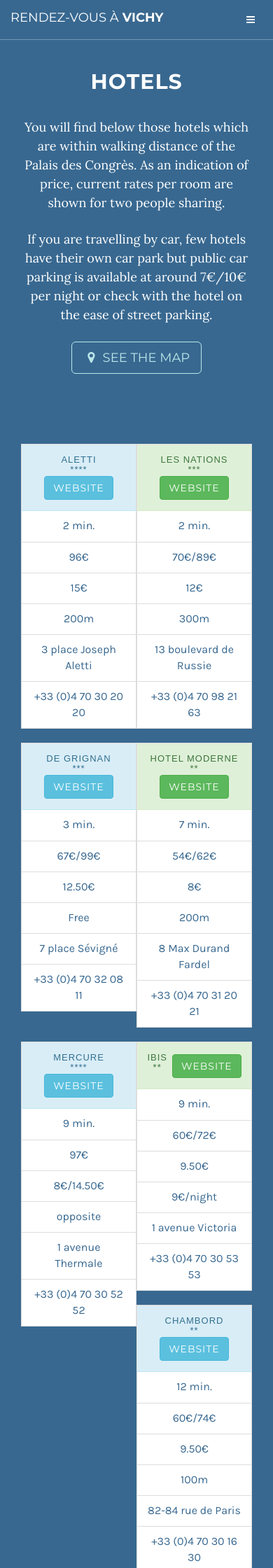
After one commit to alienorlatour/rscdsparis-vichy, a PHP site: page /hotels.php in a window 390 px wide. The commit adds this page. Shown: the top 2240 px of the page at 70% size. Run offline with PHP 8.4, Linux system fonts and the light colour scheme; some libraries are stand-ins or nearby versions.

Commit message:
More about the hotels: - Added a page for hotels (to avoid clotting the main page). - Split Accomodation into Accomodation, Travel and Vichy (tourist info). - Moved the tourist info below the registration section. - Added the hotels to the Hotels page map. - Pricely.css for the hotel comparison (to be tested on mobile). - In the programme section, changed 'Registration' to 'Welcome' on the first item.

```diff
--- /dev/null
+++ b/hotels.php
@@ -0,0 +1,228 @@
+<!DOCTYPE html>
+<html lang="en">
+
+<head>
+
+    <?php require_once 'panels/head.html'?>
+
+</head>
+
+<body id="page-top" data-spy="scroll" data-target=".navbar-fixed-top">
+
+  <nav class="navbar navbar-custom navbar-fixed-top" role="navigation">
+    <div class="container">
+      <div class="navbar-header">
+        <button type="button" class="navbar-toggle" data-toggle="collapse" data-target=".navbar-main-collapse">
+          <i class="fa fa-bars"></i>
+        </button>
+        <a class="navbar-brand" href="index.php"><span class="light">Rendez-vous à</span> Vichy </a>
+      </div>
+      <!-- Collect the nav links, forms, and other content for toggling -->
+      <div class="collapse navbar-collapse navbar-right navbar-main-collapse">
+        <ul class="nav navbar-nav">
+          <!-- Hidden li included to remove active class from about link when scrolled up past about section -->
+          <li class="hidden">
+            <a href="#page-top"></a>
+          </li>
+          <li>
+            <a href="index.php"><i class="fa fa-angle-double-left"></i> Back</a>
+          </li>
+        </ul>
+      </div>
+    </div>
+  </nav>
+
+
+  <section class="content-section">
+    <div class="intro-section">
+      <div class="container">
+        <div class="col-lg-8 col-lg-offset-2 text-center">
+          <h2>Hotels</h2>
+          <p>You will find below those hotels which are within walking distance of the Palais des Congrès. As an
+            indication of price, current rates per room are shown for two people sharing.</p>
+          <p>If you are travelling by car, few hotels have their own car park but public car parking is available at
+            around 7€/10€ per night or check with the hotel on the ease of street parking.</p>
+          <a href="#map" class="btn btn-default btn-lg page-scroll"><i class="fa fa-map-marker fa-fw"></i> <span
+            class="network-name">See the map</span></a>
+        </div>
+      </div>
+    </div>
+  </section>
+
+
+  <section class="content-section">
+    <div class="intro-section">
+      <div class="separator col-md-12">
+        <div class="pricely-chart">
+          <section class="col-xs-12">
+            <ul class="pricely-pro">
+              <li class="pricely-first-heading panel-success col-md-4 text-center">
+                <h3 class="panel-heading"></h3>
+                <ul class="list-group">
+                  <li class="list-group-item">Walking time</li>
+                  <li class="list-group-item">Room rates (2 people sharing)</li>
+                  <li class="list-group-item">Breakfast</li>
+                  <li class="list-group-item">Car park</li>
+                  <li class="list-group-item">Address</li>
+                  <li class="list-group-item">Tel.</li>
+                </ul>
+              </li>
+
+              <li class="pricely-inner panel-info col-xs-6 col-md-2 text-center">
+                <h3 class="panel-heading">
+                  <span class="pricely-label">Aletti<br />****
+                  </span> <a href="http://www.hotel-aletti.fr/en/" class="btn btn-info" target="_blank">Website</a>
+                </h3>
+                <ul class="list-group">
+                  <li class="list-group-item">2 min.</li>
+                  <li class="list-group-item">96€</li>
+                  <li class="list-group-item">15€</li>
+                  <li class="list-group-item">200m</li>
+                  <li class="list-group-item">3 place Joseph Aletti</li>
+                  <li class="list-group-item">+33 (0)4 70 30 20 20</li>
+                </ul>
+              </li>
+
+              <li class="pricely-inner panel-success col-xs-6 col-md-2 text-center">
+                <h3 class="panel-heading">
+                  <span class="pricely-label">Les Nations<br />***
+                  </span> <a href="http://www.lesnations.com/en/" class="btn btn-success" target="_blank">Website</a>
+                </h3>
+                <ul class="list-group">
+                  <li class="list-group-item">2 min.</li>
+                  <li class="list-group-item">70€/89€</li>
+                  <li class="list-group-item">12€</li>
+                  <li class="list-group-item">300m</li>
+                  <li class="list-group-item">13 boulevard de Russie</li>
+                  <li class="list-group-item">+33 (0)4 70 98 21 63</li>
+                </ul>
+              </li>
+
+              <li class="pricely-inner panel-info col-xs-6 col-md-2 text-center">
+                <h3 class="panel-heading">
+                  <span class="pricely-label">De Grignan<br />***
+                  </span> <a href="http://www.hoteldegrignan.fr/" class="btn btn-info" target="_blank">Website</a>
+                </h3>
+                <ul class="list-group">
+                  <li class="list-group-item">3 min.</li>
+                  <li class="list-group-item">67€/99€</li>
+                  <li class="list-group-item">12.50€</li>
+                  <li class="list-group-item">Free</li>
+                  <li class="list-group-item">7 place Sévigné</li>
+                  <li class="list-group-item">+33 (0)4 70 32 08 11</li>
+                </ul>
+              </li>
+
+              <li class="pricely-inner panel-success col-xs-6 col-md-2 text-center">
+                <h3 class="panel-heading">
+                  <span class="pricely-label">Hotel Moderne<br />**
+                  </span> <a
+                    href="http://www.hotelmoderne-vichy.fr/anglais-vichy-hotel/index-anglais/index-anglais.html"
+                    class="btn btn-success" target="_blank">Website</a>
+                </h3>
+                <ul class="list-group">
+                  <li class="list-group-item">7 min.</li>
+                  <li class="list-group-item">54€/62€</li>
+                  <li class="list-group-item">8€</li>
+                  <li class="list-group-item">200m</li>
+                  <li class="list-group-item">8 Max Durand Fardel</li>
+                  <li class="list-group-item">+33 (0)4 70 31 20 21</li>
+                </ul>
+              </li>
+            </ul>
+          </section>
+        </div>
+      </div>
+    </div>
+    <div class="separator col-md-12">
+      <div class="pricely-chart">
+        <section class="col-xs-12">
+          <ul class="pricely-pro">
+            <li class="pricely-first-heading panel-success col-md-4 col-md-offset-1">
+              <h3 class="panel-heading"></h3>
+              <ul class="list-group">
+                <li class="list-group-item">Walking time</li>
+                <li class="list-group-item">Room rates (2 people sharing)</li>
+                <li class="list-group-item">Breakfast</li>
+                <li class="list-group-item">Car park</li>
+                <li class="list-group-item">Address</li>
+                <li class="list-group-item">Tel.</li>
+              </ul>
+            </li>
+
+            <li class="pricely-inner panel-info col-xs-6 col-md-2 text-center">
+              <h3 class="panel-heading">
+                <span class="pricely-label">Mercure<br />****
+                </span> <a href="http://www.mercure.com/gb/hotel-0460-mercure-vichy-thermalia-hotel/index.shtml"
+                  class="btn btn-info" target="_blank">Website</a>
+              </h3>
+              <ul class="list-group">
+                <li class="list-group-item">9 min.</li>
+                <li class="list-group-item">97€</li>
+                <li class="list-group-item">8€/14.50€</li>
+                <li class="list-group-item">opposite</li>
+                <li class="list-group-item">1 avenue Thermale</li>
+                <li class="list-group-item">+33 (0)4 70 30 52 52</li>
+              </ul>
+            </li>
+
+            <li class="pricely-inner panel-success col-xs-6 col-md-2 text-center">
+              <h3 class="panel-heading">
+                <span class="pricely-label">Ibis<br />**
+                </span> <a href="http://www.ibis.com/gb/united-kingdom/index.shtml" class="btn btn-success"
+                  target="_blank">Website</a>
+              </h3>
+              <ul class="list-group">
+                <li class="list-group-item">9 min.</li>
+                <li class="list-group-item">60€/72€</li>
+                <li class="list-group-item">9.50€</li>
+                <li class="list-group-item">9€/night</li>
+                <li class="list-group-item">1 avenue Victoria</li>
+                <li class="list-group-item">+33 (0)4 70 30 53 53</li>
+              </ul>
+            </li>
+
+            <li class="pricely-inner panel-info col-xs-6 col-md-2 text-center">
+              <h3 class="panel-heading">
+                <span class="pricely-label">Chambord<br />**
+                </span> <a href="http://www.hotel-chambord-vichy.com/en/" class="btn btn-info" target="_blank">Website</a>
+              </h3>
+              <ul class="list-group">
+                <li class="list-group-item">12 min.</li>
+                <li class="list-group-item">60€/74€</li>
+                <li class="list-group-item">9.50€</li>
+                <li class="list-group-item">100m</li>
+                <li class="list-group-item">82-84 rue de Paris</li>
+                <li class="list-group-item">+33 (0)4 70 30 16 30</li>
+              </ul>
+            </li>
+          </ul>
+        </section>
+      </div>
+    </div>
+  </section>
+
+
+  <!-- Map Section -->
+  <div id="map"></div>
+
+  <!-- Footer -->
+  <footer>
+    <div class="container text-center">
+      <p>&copy; 2015 RSCDS Paris Branch</p>
+    </div>
+  </footer>
+
+  <!-- jQuery and bootstrap -->
+  <script src="rsrc/js/jquery.js"></script>
+  <script src="rsrc/js/bootstrap.min.js"></script>
+  <script src="rsrc/js/jquery.easing.min.js"></script>
+  <!-- Google Maps API Key -->
+  <script type="text/javascript"
+    src="https://maps.googleapis.com/maps/api/js?key=AIzaSyCDVXvIpUizo4p8fIdP7CS1TPH40HFI8Qo&sensor=false"></script>
+  <!-- Custom Theme JavaScript -->
+  <script src="rsrc/js/grayscale-hotels.js"></script>
+
+</body>
+
+</html>
--- a/index.php
+++ b/index.php
@@ -14,8 +14,10 @@
 <?php include_once 'panels/intro.html';?>
 <?php include_once 'panels/about.html';?>
 <?php include_once 'panels/program.html';?>
+<?php include_once 'panels/travel.html';?>
 <?php include_once 'panels/accomodation.html';?>
 <?php include_once 'panels/registration.html';?>
+<?php include_once 'panels/vichy.html';?>
 
   <!-- Map Section -->
   <div id="map"></div>
--- a/panels/head.html
+++ b/panels/head.html
@@ -12,11 +12,13 @@
 
 <!-- Custom CSS -->
 <link href="rsrc/css/grayscale.css" rel="stylesheet">
+<link href="rsrc/css/pricely.css" rel="stylesheet">
 
 <!-- Custom Fonts -->
 <link rel="stylesheet" href="//maxcdn.bootstrapcdn.com/font-awesome/4.3.0/css/font-awesome.min.css">
 <link href="http://fonts.googleapis.com/css?family=Lora:400,700,400italic,700italic" rel="stylesheet" type="text/css">
 <link href="http://fonts.googleapis.com/css?family=Montserrat:400,700" rel="stylesheet" type="text/css">
+<link href="http://fonts.googleapis.com/css?family=Karla:400,400italic,700,700italic" rel="stylesheet" type="text/css">
 
 <!-- HTML5 Shim and Respond.js IE8 support of HTML5 elements and media queries -->
 <!-- WARNING: Respond.js doesn't work if you view the page via file:// -->
--- a/panels/program.html
+++ b/panels/program.html
@@ -6,9 +6,9 @@
         <h2 class="text-center">Programme</h2>
         <h3>Saturday 26 March</h3>
         <ul>
-          <li>13.00-14.00 · Registration</li>
+          <li>13.00-14.00 · Welcome</li>
           <li>14.00-16.30 · Class</li>
-          <li>18.45-20.30 · Aperitif & dinner</li>
+          <li>18.45-20.30 · Aperitif &amp; dinner</li>
           <li>21.00-00.30 · Dance (dress informal)</li>
         </ul>
         <h3>Sunday 27 March</h3>
@@ -16,7 +16,7 @@
           <li>10.00-12.30 · Class </li>
           <li>13.00-14.30 · Lunch</li>
           <li>Afternoon   · Visit of Vichy <i>Second Empire, Belle époque – Age d’or de Vichy</i></li>
-          <li>18.30-21.00 · Aperitif & Gala Dinner in the Salon Napoléon</li>
+          <li>18.30-21.00 · Aperitif &amp; Gala Dinner in the Salon Napoléon</li>
           <li>21.30-00.30 · Ball (Formal dress preferred)</li>
         </ul>
         <h3>Monday 28 March</h3>
--- /dev/null
+++ b/rsrc/css/pricely.css
@@ -0,0 +1,204 @@
+/*!
+* Pricely v1.0
+*
+* Copyright 2013 - Forever, Weborithm.com
+*
+* Designed and built by Weborithm
+*/
+
+
+.pricely-chart:after, .pricely-chart:after, .pricely-pro:after, .pricely-chart-three:after, .panel-heading li:after { content: " "; display: table; clear: both; }
+
+
+/* Parent Pricely Holder */
+.pricely-chart-one {  }
+.pricely-chart-two {  }
+.pricely-chart-three {  }
+.pricely-chart-four {  }
+
+
+/* Fonts */
+.pricely-chart { font-family: 'Karla', sans-serif; }
+.pricely-chart h1, .pricely-chart h2, .pricely-chart h3, .pricely-chart h4, .pricely-chart h5, .pricely-chart h6 { font-family: 'Raleway', sans-serif; font-weight: 300; }
+.pricely-chart .glyphicon { color: #9b9b9b; }
+
+
+/* Vertical Alignment
+#pricely-vertical { display: table; width: 100%; }
+#pricely-align { display: table-cell; vertical-align: middle; } */
+
+
+/* Headings */
+.pricely-chart .panel-heading { font-size: 22px; margin: 0; padding: 20px 20px; text-align: center; }
+.pricely-chart-one h3 span { display: block; font-size: 13px; font-weight: 300; letter-spacing: 0.5px; padding: 5px 0 0; text-transform: uppercase; }
+
+
+/* Headings Formatting */
+.pricely-label { display: block; font-size: 13px; letter-spacing: 1px; margin: 0 auto 10px; text-transform: uppercase; }
+.pricely-first-heading .pricely-label { font-weight: 600; }
+.pricely-figure { padding: 20px 0 30px; position: relative; }
+.pricely-currency { display: inline-block; font-size: 20px; font-weight: 400; position: absolute; top: 30px; }
+.pricely-amount { display: inline-block; font-size: 70px; line-height: 70px; padding: 0 0 0 17px; }
+.pricely-foreword { display: block; font-family: 'Karla', sans-serif; font-size: 14px; font-style: italic; padding: 0; }
+.pricely-paragraph { font-size: 14px; line-height: 20px; margin: 20px; text-align: left; }
+.pricely-paragraph span { font-size: 28px; }
+
+
+/* Headings - Backgrounds */
+.pricely-chart .with-diagonal { background-image: url(../img/diagonal-left.png); }
+.pricely-chart .with-featured-diagonal { background-image: url(../img/diagonal-right.png); font-weight: 600; }
+.pricely-chart .with-boxes { background-image: url(../img/boxes.png); }
+.pricely-chart .with-checks-1 { background-image: url(../img/checks_1.png); }
+.pricely-chart .with-checks-2 { background-image: url(../img/checks_2.png); }
+.pricely-chart .with-checks-3 { background-image: url(../img/checks_3.png); }
+
+
+/* Panel + Panel Header + Panel Footer */
+.pricely-chart .panel { margin: 0; }
+.pricely-chart-two .panel, .pricely-chart-two .panel-heading { border-radius: 0; }
+
+.pricely-chart .panel-footer { padding: 10px; }
+.pricely-chart-two .panel-footer { border-width: 0 1px 1px 1px; margin: 0px 0px 10px; padding: 0; border-radius: 0; }
+
+
+/* Collapse */
+.pricely-chart .panel-collapse p { margin: 10px 0; }
+
+
+/* Images */
+.pricely-chart .img-responsive { max-width: inherit; width: 100%; }
+
+
+/* Call to Action Buttons */
+.pricely-chart-one .pricely-call { }
+.pricely-chart-one .pricely-call a { font-size: 18px; }
+.col-md-2 .pricely-call a { font-size: 16px; /* Smaller font for narrow columsn */ }
+
+.pricely-chart-two .pricely-call {  }
+.pricely-chart-two .pricely-call a { font-size: 20px; }
+
+
+/* Pricely Indicators */
+ol.pricely-indicators { position: static; width: auto; margin: 0; padding: 0; text-align: right; }
+ol.pricely-indicators li.active { background: #f7931f; border-color: #f7931f; margin: 1px 3px; }
+ol.pricely-indicators li { background: #fff; border-color: #ebebeb; height: 12px; width: 12px; margin: 1px 3px; padding: 6px; }
+
+
+/* Tooltip */
+.tooltip { font-family: 'Karla', sans-serif; }
+.pricely-tooltip:hover { cursor: pointer; }
+
+
+/* Modal */
+.pricely-chart .modal p { margin: 0; }
+.pricely-chart .modal-body { padding: 0; }
+.pricely-chart .modal-body .thumbnail { border: 0; border-radius: 0; padding: 0; }
+.modal-backdrop.in { opacity: 0.5; filter: alpha(opacity=50); }
+.pricely-chart .modal p.modal-text { padding: 10px 15px; }
+
+/* Buttons */
+.panel-footer .btn { line-height: 44px; }
+.btn-wide { border: 0; padding: 0; border-radius: 0; width: 100%; }
+
+
+/* Icons */
+.pricely-pro .glyphicon { display: block; text-align: center; }
+.pricely-pro .glyphicon { color: #3A87AD; }
+.pricely-pro .x { color: #B94A61; }
+
+
+/*===== Price Chart Specific =====*/
+
+  /* Classic */
+
+
+  /* Business */
+
+
+  /* Professional */
+  .pricely-pro .panel-heading { border-radius: 0; min-height: 120px; }
+  .pricely-pro li li.list-group-item { border-left-width: 1px; border-radius: 0; min-height: 45px; }
+  .pricely-pro li.pricely-first-heading li.list-group-item { border-left-width: 1px; border-radius: 0; min-height: 45px; }
+
+  .pricely-pro { list-style: none; margin: 0; padding: 0; }
+  .pricely-pro li.pricely-first-heading, .pricely-pro li.pricely-inner {  padding: 0; }
+
+  .pricely-pro .panel-heading { border-right: 1px solid #ddd; border-top: 1px solid #ddd; }
+  .pricely-pro li:first-child .panel-heading { border-left: 1px solid #ddd; }
+
+  .pricely-professional li.list-group-item  .feature-hide { display: none; }
+  .pricely-professional li .glyphicon { display: inline-block; }
+  .pricely-professional li  .pricely-paragraph .glyphicon { display: block; }
+  .pricely-professional li.list-group-item { text-align: center; }
+
+
+  /* Wizard */
+  .pricely-wizard { text-align: center; }
+
+  .pricely-wizard .dropdown-menu { -webkit-box-shadow: none; -moz-box-shadow: none; box-shadow: none; }
+  .pricely-wizard .dropdown-menu span { display: block; padding: 5px 10px; }
+  .pricely-wizard .pricely-inline { display: inline; }
+
+  .pricely-wizard p.dropdown { background: #eee; border: 1px solid #fff; padding: 3px 9px; border-radius: 3px; text-align: left; }
+  .pricely-wizard p.dropdown:hover { background: #f9f9f9; border-color: #eee; color: #fff; }
+  .pricely-wizard p.dropdown  a:focus, .pricely-wizard p.dropdown  a:hover { text-decoration: none; }
+  .pricely-wizard p.dropdown span a {
+    -webkit-transition: 0.2s ease-in-out; /** Chrome & Safari **/
+    -moz-transition: 0.2s ease-in-out; /** Firefox **/
+    -o-transition: 0.2s ease-in-out; /** Opera **/ }
+  .pricely-wizard p.dropdown span a:hover { padding-left: 3px;
+    -webkit-transition: 0.2s ease-in-out; /** Chrome & Safari **/
+    -moz-transition: 0.2s ease-in-out; /** Firefox **/
+    -o-transition: 0.2s ease-in-out; /** Opera **/ text-decoration: none; }
+  .pricely-wizard p.pricely-wizard-selection { background: #5BC0DE; color: #fff; display: inline-block; margin: -1px 0 10px 0; padding: 3px 9px; text-transform: uppercase; border-radius: 3px; }
+  .pricely-wizard .tab-pane span.glyphicon { font-size: 24px; margin: 0 10px 0 0; position: relative; top: 7px; }
+
+  .pricely-wizard .tab-inner { margin: 20px 0 0; padding: 0; }
+  .pricely-wizard .tab-inner-child { margin: 1px 0 0; padding: 20px 0 0; }
+
+  .pricely-wizard .panel { border: 0 !important; border-radius: 0; box-shadow: none; padding: 0; }
+  .pricely-wizard .panel .panel-heading { border: 0; box-shadow: none; padding: 20px 0; }
+
+
+@media screen and (min-width:0\0) { /* Specific to IE */
+
+.pricely-currency { display: inline-block; font-size: 20px; font-weight: 400; position: relative; top: -30px; }
+.pricely-amount { font-size: 65px; line-height: 65px; }
+.pricely-chart .panel-footer { margin: 0 0 20px; padding: 0; }
+
+}
+
+
+@media screen and (max-width: 991px) {
+
+.pricely-chart-one { margin-bottom: 20px; }
+
+.tab-content { border-left: 0; }
+
+.pricely-pro li li.list-group-item { border-left-width: 1px; text-align: center; }
+
+.pricely-chart .panel-heading { padding: 15px 10px; }
+
+.pricely-pro .panel-heading { border-left: 1px solid #ddd; min-height: inherit; }
+
+.pricely-professional li.list-group-item .feature-hide { display: inline; padding: 0 0 0 10px; }
+
+.pricely-pro li.pricely-first-heading { display: none; }
+
+.pricely-pro .glyphicon { display: inline-block; text-align: center; }
+
+.pricely-foreword, .pricely-label { display: inline-block; margin: 0; }
+.pricely-foreword:before { content: " "; }
+
+}
+
+
+@media screen and (max-width: 767px) {
+
+#pricely-align { display: inherit; margin: 0 0 40px; vertical-align: none; }
+
+}
+
+.pricely-chart .list-group-item {
+  color: #386890;
+}
```
Also changed, not shown: panels/about.html (+17 -6 lines), panels/accomodation.html (+7 -37 lines), panels/travel.html (added, +39 -0 lines), panels/vichy.html (added, +23 -0 lines), rsrc/js/grayscale-hotels.js (renamed from rsrc/js/grayscale.js, +68 -17 lines), 1 other file.
